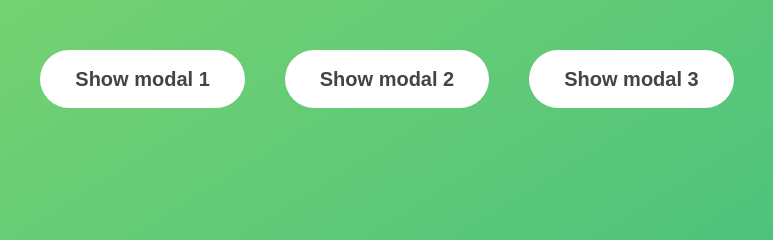
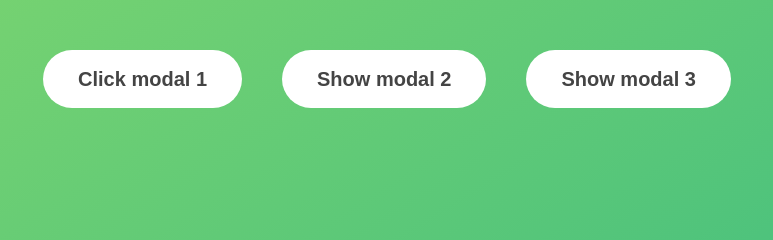
Before and after one commit to DevlopSam/Some-Cool-Project, a plain HTML site: page index.html in a window 1280 px wide. Shown: the top 240 px of the page, 253-1026 px from the left. Drawn offline with Linux system fonts and the light colour scheme.

Commit message:
Changes into Show model 1

```diff
--- a/index.html
+++ b/index.html
@@ -8,7 +8,7 @@
     <title>MODERN window</title>
   </head>
   <body>
-    <button class="show-modal">Show modal 1</button>
+    <button class="show-modal">Click modal 1</button>
     <button class="show-modal">Show modal 2</button>
     <button class="show-modal">Show modal 3</button>
 
```
